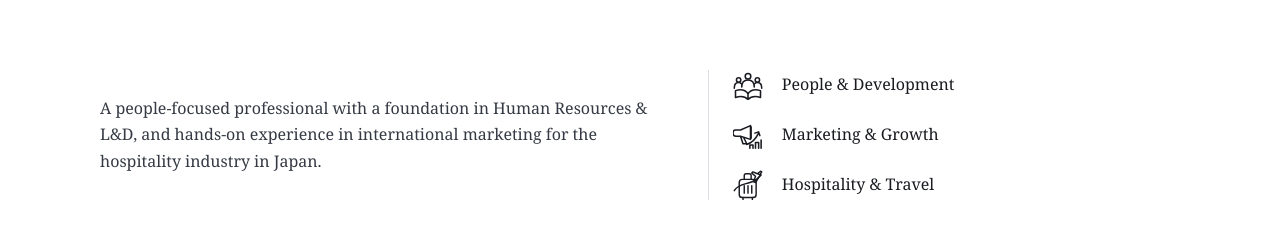
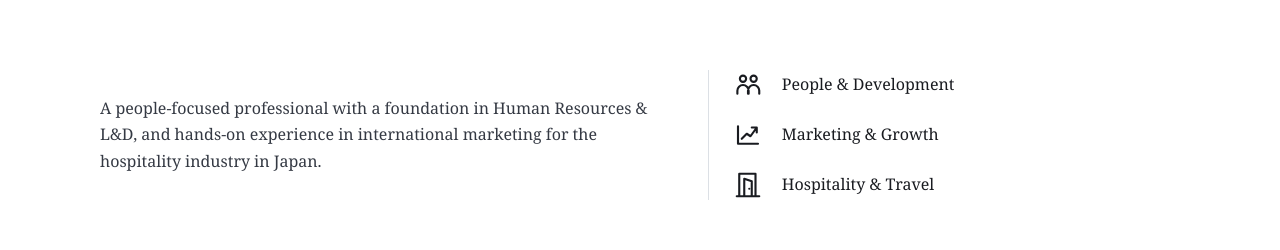
Before and after one commit to phuonganhngh/mkt, a Next.js app: page / in a window 1280 px wide. Shown: the part 259-509 px from the top of the page. Built offline with nearby package versions, Linux system fonts and the light colour scheme.

Commit message:
Replace home focus icons with minimal people growth and open doorway designs

```diff
--- a/components/page.tsx
+++ b/components/page.tsx
@@ -93,25 +93,21 @@ function Home({ locale }: { locale: Locale }) {
           : identity.intro.ja}</p>
         <div className="home-editorial-focus" aria-label={isEnglish ? "Core areas of experience" : "主な経験分野"}>
           <div className="home-editorial-focus-item">
-            <svg viewBox="0 0 48 48" fill="none" stroke="currentColor" strokeWidth="2.5" strokeLinecap="round" strokeLinejoin="round" aria-hidden="true">
-              <circle cx="24" cy="10" r="4.5"/><circle cx="9" cy="16" r="3.5"/><circle cx="39" cy="16" r="3.5"/>
-              <path d="M14 27c0-7 4-11 10-11s10 4 10 11M2 29c0-6 3-9 7-9 2 0 3.5.5 4.5 2M46 29c0-6-3-9-7-9-2 0-3.5.5-4.5 2"/>
-              <path d="M4 33c10-3 16-1 20 5 4-6 10-8 20-5v11c-9-3-16-1-20 3-4-4-11-6-20-3zM24 38v9"/>
+            <svg width="30" height="30" viewBox="0 0 24 24" fill="none" stroke="currentColor" strokeWidth="1.7" strokeLinecap="round" strokeLinejoin="round" aria-hidden="true">
+              <circle cx="8" cy="7" r="2.5"/><circle cx="16.5" cy="7" r="2.5"/>
+              <path d="M3.5 19v-2.5a4.5 4.5 0 0 1 9 0V19M12 19v-2.5a4.5 4.5 0 0 1 9 0V19"/>
             </svg>
             <span>{isEnglish ? "People & Development" : "人事・人材育成"}</span>
           </div>
           <div className="home-editorial-focus-item">
-            <svg viewBox="0 0 48 48" fill="none" stroke="currentColor" strokeWidth="2.5" strokeLinecap="round" strokeLinejoin="round" aria-hidden="true">
-              <path d="M4 16c-3 0-4 2-4 5s2 5 5 5h7l16 5V9L12 16H4zM12 26l4 12h6l-5-10M29 11V29"/>
-              <path d="M22 39c8-2 14-8 19-18M35 21l6-2 2 6"/>
-              <path d="M27 45v-5h5v5M36 45v-9h5v9M45 45V32"/>
+            <svg width="30" height="30" viewBox="0 0 24 24" fill="none" stroke="currentColor" strokeWidth="1.7" strokeLinecap="round" strokeLinejoin="round" aria-hidden="true">
+              <path d="M4 19V5M4 19h16M7 15l4-4 3 2 5-7M15 6h4v4"/>
             </svg>
             <span>{isEnglish ? "Marketing & Growth" : "マーケティング"}</span>
           </div>
           <div className="home-editorial-focus-item">
-            <svg viewBox="0 0 48 48" fill="none" stroke="currentColor" strokeWidth="2.3" strokeLinecap="round" strokeLinejoin="round" aria-hidden="true">
-              <rect x="10" y="15" width="27" height="29" rx="5"/><path d="M18 15V9a3 3 0 0 1 3-3h5a3 3 0 0 1 3 3v6M18 25v12M24 25v12M30 25v12M16 44v3M31 44v3"/>
-              <path d="M2 33c6-10 16-10 25-13 7-2 13-5 16-11"/><path d="m36 5 9 3-4 4-5 8-3-1 3-9-6-5 2-2 7 3 5-4 2 1-3 5"/>
+            <svg width="30" height="30" viewBox="0 0 24 24" fill="none" stroke="currentColor" strokeWidth="1.7" strokeLinecap="round" strokeLinejoin="round" aria-hidden="true">
+              <path d="M5 21V3h13v18M3 21h18M9 21V7l6 2v12M13 15h.01"/>
             </svg>
             <span>{isEnglish ? "Hospitality & Travel" : "ホスピタリティ・旅行"}</span>
           </div>
```
